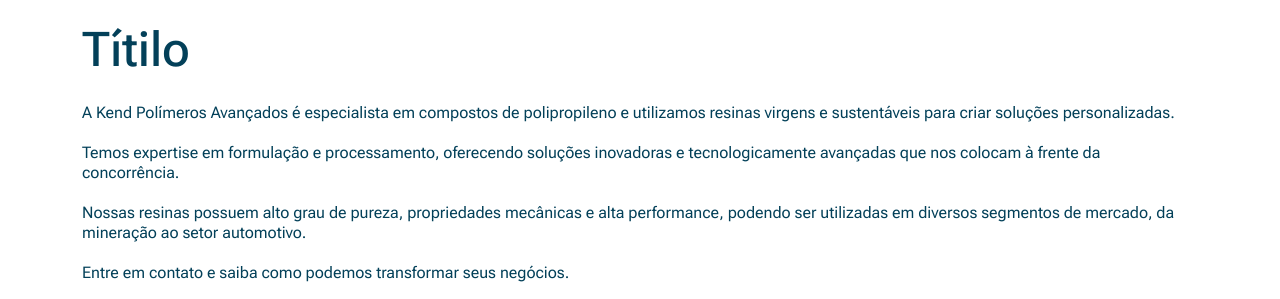
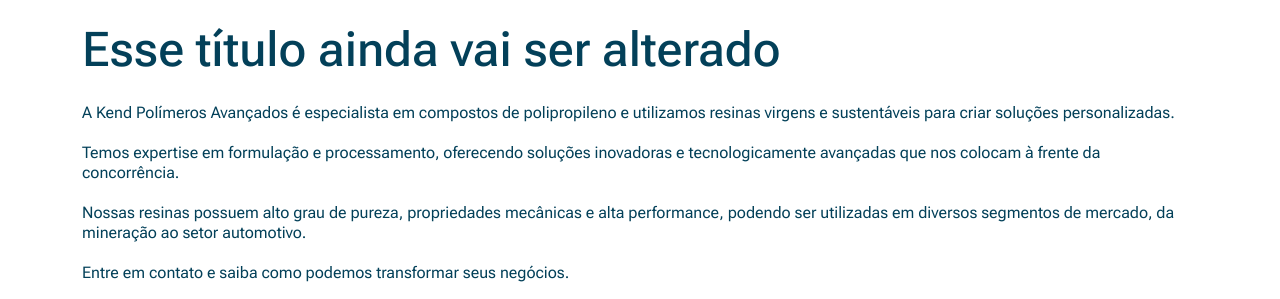
Before and after one commit to AlessandroLucio/site-kend, a plain HTML site: page index.html in a window 1280 px wide. Shown: the part 1624-1923 px from the top of the page. Drawn offline with nearby package versions, Linux system fonts and the light colour scheme.

Commit message:
primeiro comit branch 2.0

```diff
--- a/index.html
+++ b/index.html
@@ -117,7 +117,7 @@
             <div class="container product-content">
                 <div class="product-content-text">
                     <h3 class="section-name">PRODUTOS</h3>
-                    <h1 class="blue-title">Títilo</h1>
+                    <h1 class="blue-title">Esse título ainda vai ser alterado</h1>
                     <p class="blue-text">A Kend Polímeros Avançados é especialista em compostos de polipropileno e
                         utilizamos resinas
                         virgens e sustentáveis para criar soluções personalizadas.
```
